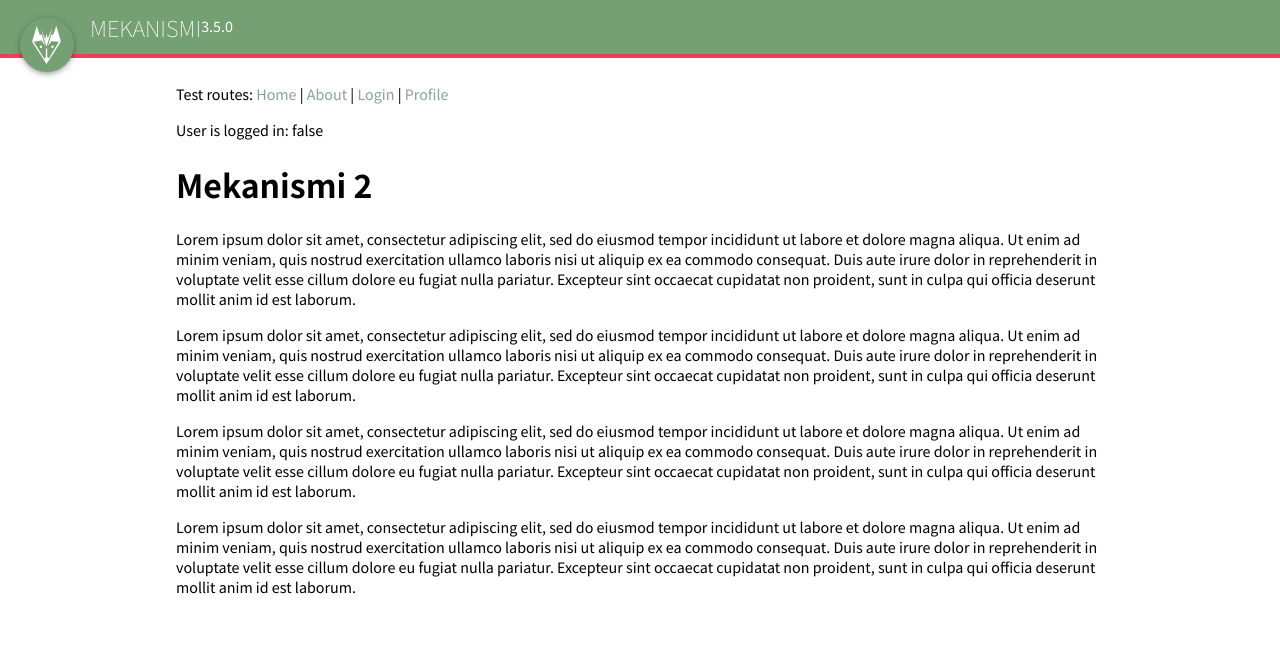
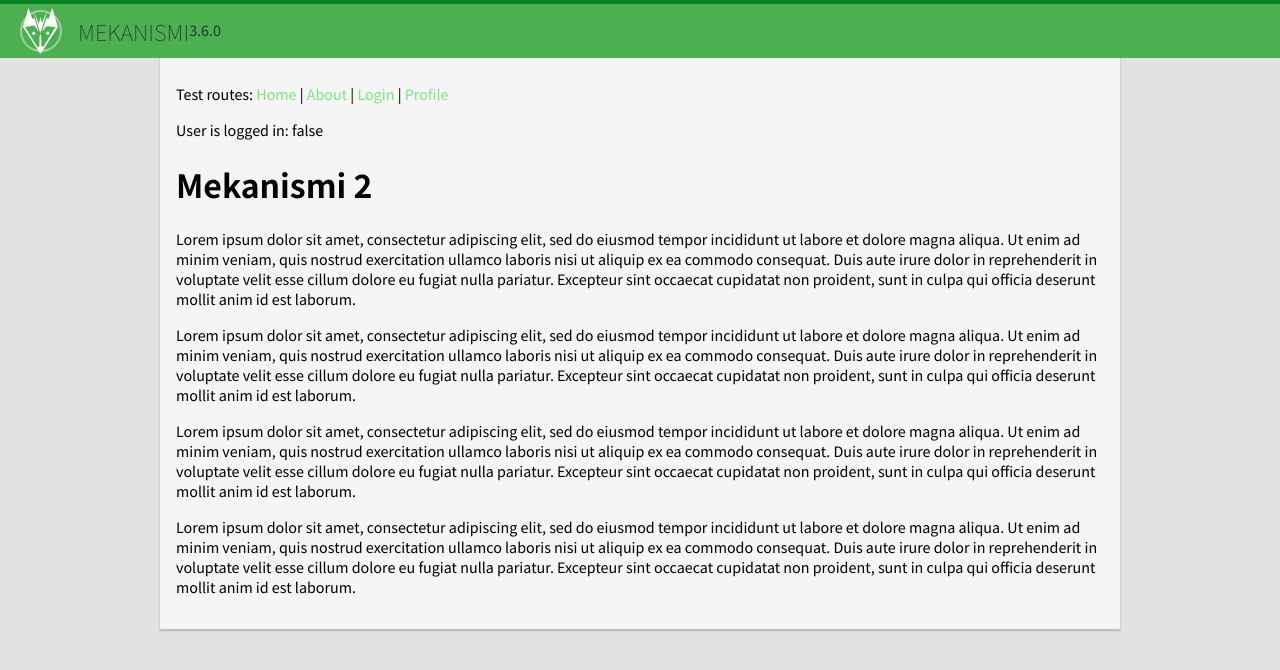
Before and after one commit to villetakanen/mekanismi, a Vue app: page / in a window 1280 px wide. Shown: the top 670 px of the page. Built offline with nearby package versions, Linux system fonts and the light colour scheme; no server answers.

Commit message:
chore: app-bar-styling

```diff
--- a/src/assets/layout.scss
+++ b/src/assets/layout.scss
@@ -39,12 +39,17 @@
 :root {
   --color-border-light: rgba(170,200,200,1);
   --color-fore-on-accent: white;
-  --color-primary: #75A074;
-  --color-primary-light: #86A694;
-  --color-primary-lighten: #1A7A7E;
+  --color-primary: #4caf50;
+  --color-primary-dark: #087f23;
+  --color-primary-light: #80e27e;
   --color-primary-accent: #F03E5B;
   --color-primary-light-tint: rgba(66, 142, 146, 0.1);
-  --color-font-primary: rgba(20.);
+  --font-color-primary: #263238;
+  --font-color-light: #000a12;
+  --color-background-base: rgb(226,226,225);
+  --color-background-content: rgb(245, 245, 246);
+  --color-shadow-14: rgba(38, 50, 56, 0.14);
+  --color-shadow-22: rgba(38, 50, 56, 0.22);
 }
 
 *:focus {
@@ -54,6 +59,10 @@
 //fonts
 h1, h2, h3, h4, button, input{
   font-family: 'Noto Sans SC', sans-serif;
+}
+
+body {
+  background-color: var(--color-background-base);
 }
 
 // primary theme
@@ -136,17 +145,22 @@ div.material-banner {
 // Router-view-container
 div#router-view-container {
   margin: 0;
-  padding: 16px;
+  padding: 0;
   div#router-view-layout {
     margin: 0;
-    padding: 0;
+    padding: 16px;
+    background-color: var(--color-background-content);
+    box-shadow: 0px 2px 2px 0px rgba(0,0,0,0.20);
   }
 }
+
 @include media('>desktop') {
   div#router-view-container {
     div#router-view-layout {
       max-width: 58em;
-      margin: 0 auto;
+      margin: auto;
+      margin-top: -52px;
+      padding-top: 68px;
     }
   }
 }
--- a/src/components/app/MaterialAppBar.vue
+++ b/src/components/app/MaterialAppBar.vue
@@ -35,8 +35,8 @@ div#appBar{
   display: flex;
   background-color: var(--color-primary);
   height: 22px;
-  border-bottom: solid 4px var(--color-primary-accent);
-  color: white;
+  border-top: solid 4px var(--color-primary-dark);
+  color: var(--font-color-primary);
   padding: 16px;
   position: fixed;
   width: 100%;
@@ -56,15 +56,27 @@ div#appBar{
     margin: 0;
   }
   &.elevated {
-    box-shadow: 0px 6px 10px 0px rgba(0,0,0,0.20);
+    box-shadow: 0px 16px 0px 0px var(--color-shadow-14);
     // box-shadow: 0 4px 5px 0 rgba(0, 0, 0, .14), 0 1px 10px 0 rgba(0, 0, 0, .12), 0 2px 4px -1px rgba(0, 0, 0, .20)
   }
   button.appLogoButton{
     border-radius: 50%;
-    width: 54px;
-    height: 54px;
-    padding: 8px;
+    width: 42px;
+    height: 42px;
+    padding: 0px;
     margin-right: 16px;
+    margin-top:-10px;
+    border: solid 2px rgba(255,255,255, 0.44);
+    overflow: visible;
+    box-shadow: none;
+    background-color: none;
+    transition: background 0.8s;
+    img {
+      margin: -4px;
+    }
+    &:hover {
+      background-color: var(--color-shadow-14);
+    }
   }
 }
 </style>
--- a/src/version.ts
+++ b/src/version.ts
@@ -1,3 +1,3 @@
 export const meta = {
-  version: '3.5.0'
+  version: '3.6.0'
 }
```
